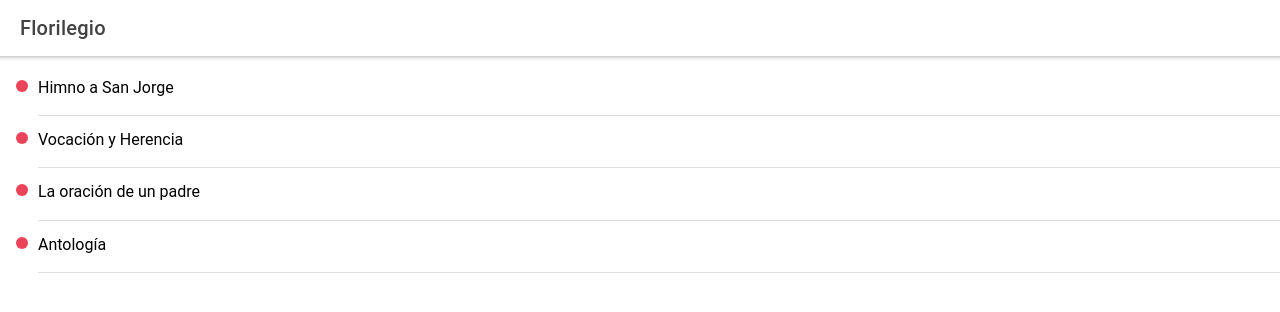
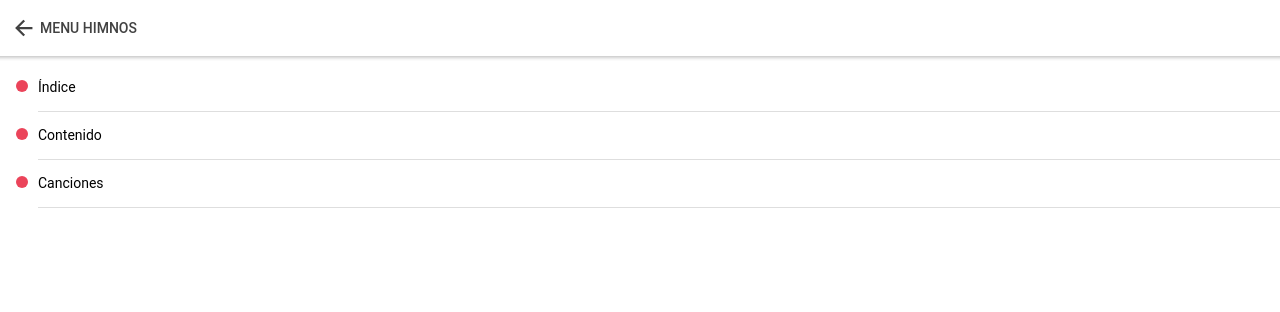
Before and after one commit to joseguambo1994/florilegio-v-1, a React (Create React App) app: page /home in a window 1280 px wide. Shown: the top 312 px of the page. Built offline with nearby package versions, Linux system fonts and the light colour scheme.

Commit message:
Add first Menu page

```diff
--- a/src/App.tsx
+++ b/src/App.tsx
@@ -3,6 +3,8 @@ import { IonApp, IonRouterOutlet } from '@ionic/react';
 import { IonReactRouter } from '@ionic/react-router';
 import Home from './pages/Home';
 import ViewMessage from './pages/ViewMessage';
+import AnthemsMenu from './pages/AnthemsMenu';
+import HomeMenu from './pages/MainMenu';
 
 /* Core CSS required for Ionic components to work properly */
 import '@ionic/react/css/core.css';
@@ -30,7 +32,16 @@ const App: React.FC = () => (
         <Route path="/" exact={true}>
           <Redirect to="/home" />
         </Route>
+        {/* <Route path="/home" exact={true}>
+          <MainMenu2 />
+        </Route> */}
+        <Route exact={true}>
+          <HomeMenu />
+        </Route>
         <Route path="/home" exact={true}>
+          <AnthemsMenu />
+        </Route>
+        <Route path="/himnos" exact={true}>
           <Home />
         </Route>
         <Route path="/message/:id">
--- /dev/null
+++ b/src/components/MenuListItem.tsx
@@ -0,0 +1,27 @@
+import {
+  IonItem,
+  IonLabel,
+  IonNote
+  } from '@ionic/react';
+import { Menu } from '../data/menus';
+import './MessageListItem.css';
+
+interface MenuListItemProps {
+  menu: Menu;
+}
+
+const MenuListItem: React.FC<MenuListItemProps> = ({ menu }) => {
+  return (
+    <IonItem routerLink={`/menu/${menu.id}`} detail={false}>
+      <div slot="start" className="dot dot-unread"></div>
+      <IonLabel className="ion-text-wrap">
+
+        <h3>{menu.text}</h3>
+        <p>
+  </p>
+      </IonLabel>
+    </IonItem>
+  );
+};
+
+export default MenuListItem;
--- /dev/null
+++ b/src/data/menus.ts
@@ -0,0 +1,24 @@
+export interface Menu {
+  id: number;
+  text:string;
+}
+
+const menus: Menu[] = [
+
+  {
+    id:1,
+    text: 'Índice'
+  },
+  {
+    id:2,
+    text: 'Contenido'
+  },
+  {
+    id:3,
+    text: 'Canciones'
+  },
+];
+
+export const getMenus = () => menus;
+
+export const getMenu = (id: number) => menus.find(m => m.id === id);
--- /dev/null
+++ b/src/pages/AnthemsMenu.tsx
@@ -0,0 +1,77 @@
+import { useState } from 'react';
+import { Message, getMessage } from '../data/messages';
+import {Menu, getMenu,getMenus} from '../data/menus';
+import MenuListItem from '../components/MenuListItem';
+import {
+  IonBackButton,
+  IonButtons,
+  IonContent,
+  IonHeader,
+  IonIcon,
+  IonItem,
+  IonLabel,
+  IonNote,
+  IonImg,
+  IonPage,
+  IonToolbar,
+  useIonViewWillEnter,
+  IonRefresher,
+  IonRefresherContent,
+  IonTitle,
+  IonList
+} from '@ionic/react';
+import { personCircle } from 'ionicons/icons';
+import { useParams } from 'react-router';
+import './ViewMessage.css';
+import { url } from 'node:inspector';
+
+function AnthemsMenu() {
+
+  const [menus, setMenus] = useState<Menu[]>([]);
+
+  useIonViewWillEnter(() => {
+    const mnus = getMenus();
+    setMenus(mnus);
+  });
+
+
+
+  return (
+    <IonPage id="view-message-page">
+      <IonHeader translucent>
+        <IonToolbar>
+          <IonButtons>
+            <IonBackButton text="Menu Himnos" defaultHref="/home"></IonBackButton>
+          </IonButtons>
+        </IonToolbar>
+      </IonHeader>
+
+
+
+      <IonContent fullscreen>
+        {/* <IonRefresher slot="fixed" onIonRefresh={refresh}>
+          <IonRefresherContent></IonRefresherContent>
+        </IonRefresher> */}
+{menus ? (
+          <>
+        <IonHeader collapse="condense">
+          <IonToolbar>
+            <IonTitle size="large">
+              Florilegio
+            </IonTitle>
+          </IonToolbar>
+        </IonHeader>
+
+        <IonList>
+          {menus.map(m => <MenuListItem key={m.id} menu={m} />)}
+        </IonList>
+        </>
+        ) : (
+          <div>Message not found</div>
+        )}
+      </IonContent>
+    </IonPage>
+  );
+}
+
+export default AnthemsMenu;
--- /dev/null
+++ b/src/pages/MainMenu.tsx
@@ -0,0 +1,60 @@
+import MenuListItem from '../components/MenuListItem';
+import { useState } from 'react';
+import { Menu, getMenus } from '../data/menus';
+import {
+  IonContent,
+  IonHeader,
+  IonList,
+  IonPage,
+  IonRefresher,
+  IonRefresherContent,
+  IonTitle,
+  IonToolbar,
+  useIonViewWillEnter
+} from '@ionic/react';
+import './Home.css';
+
+const HomeMenu: React.FC = () => {
+
+  const [menus, setMenus] = useState<Menu[]>([]);
+
+  useIonViewWillEnter(() => {
+    const currentMenus = getMenus();
+    setMenus(currentMenus);
+  });
+
+  const refresh = (e: CustomEvent) => {
+    setTimeout(() => {
+      e.detail.complete();
+    }, 3000);
+  };
+
+  return (
+    <IonPage id="home-page">
+      <IonHeader>
+        <IonToolbar>
+          <IonTitle>Florilegio</IonTitle>
+        </IonToolbar>
+      </IonHeader>
+      <IonContent fullscreen>
+        <IonRefresher slot="fixed" onIonRefresh={refresh}>
+          <IonRefresherContent></IonRefresherContent>
+        </IonRefresher>
+
+        <IonHeader collapse="condense">
+          <IonToolbar>
+            <IonTitle size="large">
+              Florilegio
+            </IonTitle>
+          </IonToolbar>
+        </IonHeader>
+
+        <IonList>
+          {menus.map(m => <MenuListItem key={m.id} menu={m} />)}
+        </IonList>
+      </IonContent>
+    </IonPage>
+  );
+};
+
+export default HomeMenu;
```
